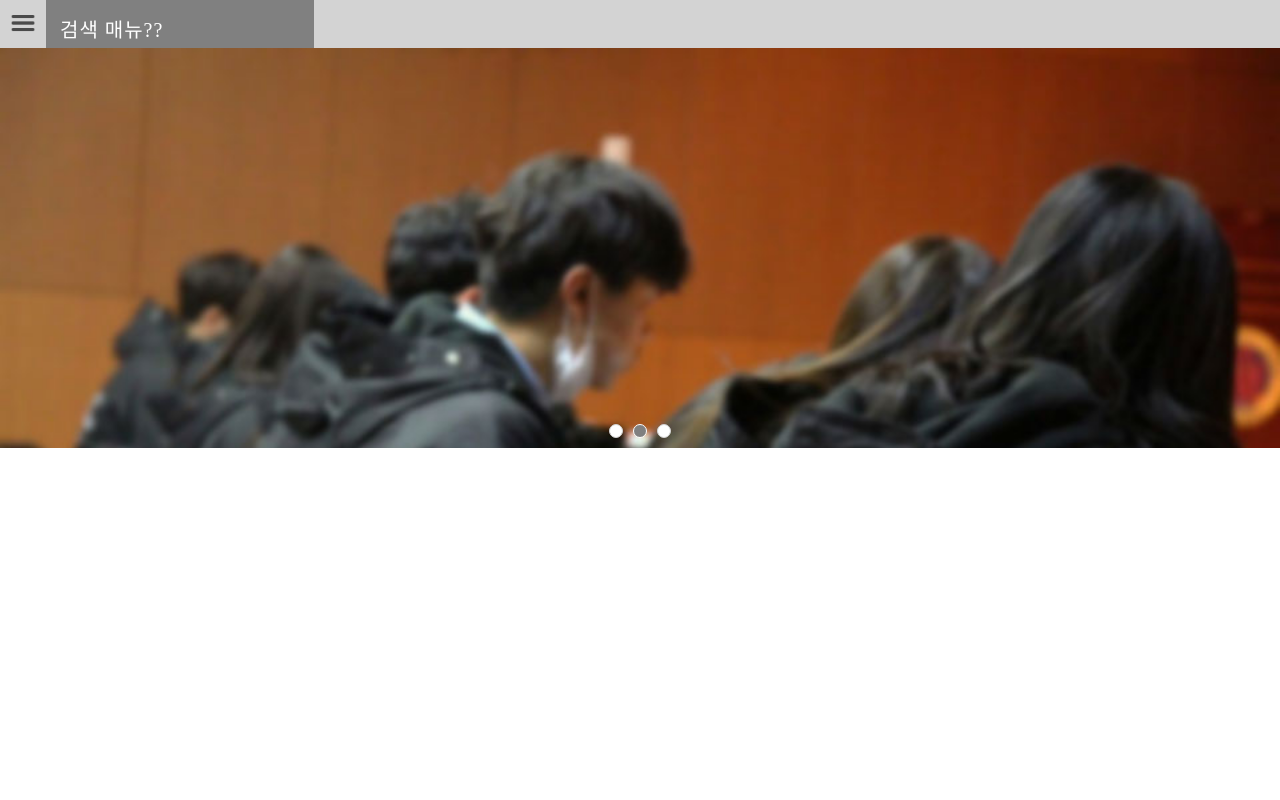
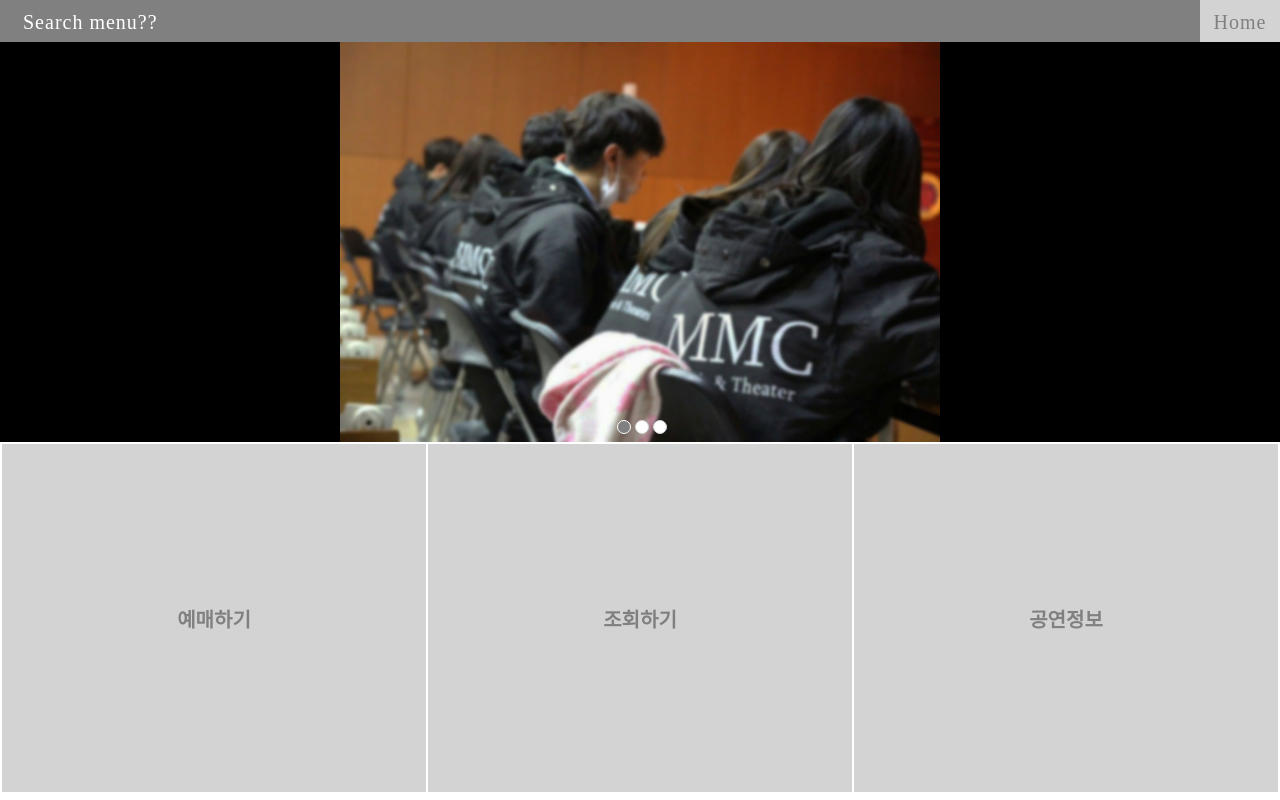
Before and after one commit to Hepheir/2016-Ticketing-Service, a PHP site: page /ticketing/ in a window 1280 px wide. Run offline with PHP 8.4, Linux system fonts and the light colour scheme; lists and menus that the app fills with data are empty; some web fonts are replaced.

Commit message:
UNIT_160708

```diff
--- a/css/support.css
+++ b/css/support.css
@@ -3,8 +3,6 @@ body,html,div,nav{
   height: 100%;
   margin: 0;
   padding: 0;
-  overflow: hidden;
-  letter-spacing: 1px;
 }
 .fl{
   display: inline-block;
@@ -19,6 +17,9 @@ body,html,div,nav{
 }
 .absolute{
   position: absolute;
+}
+.relative{
+  position: relative;
 }
 a{
   color: inherit;
--- a/css/ticketing/home.css
+++ b/css/ticketing/home.css
@@ -1,52 +1,88 @@
 @charset "UTF-8";
 @import url(http://fonts.googleapis.com/earlyaccess/hanna.css);
+/* Float bug */
+.clearfix:after{content:".";display:block;clear:both;visibility:hidden;height:0}
+.clearfix{display: inline-block}
+/* Hides from IE-mac \*/
+* html .clearfix{height:1%}
+
 body,html,div,nav{
   font-family: 'Hanna', "맑은 고딕", serif;
   font-size: 20px;
   color: white;
+  overflow: hidden;
+}
+.LayoutWrap{
+  overflow-y: auto;
 }
 .Header{
-  height: 48px;
+  height: 42px;
+  background: gray;
+  letter-spacing: 1px;
+}
+.toHome{
+  height: 1em;
+  width: 58px;
+  padding: 11px;
   background: lightgray;
-}
-.icon{
-  width: 26px;
-  height: 26px;
-  padding: 10px;
+  text-align: center;
+  cursor: pointer;
+  color: gray;
 }
 .topBar{
-  width: 240px;
-  padding: 14px;
-  background: gray;
+  height: 1em;
+  width: 200px;
+  padding: 11px;
+  text-indent: 12px;
+}
+.imgSectionWrap{
+  height: 50%;
+  background: black;
+}
+.imgSectionFix{
+  /* 자바스크립트에서 너비 설정 */
+  margin: 0 auto;
 }
 .imgSection{
-  height: 50%;
-  overflow: hidden;
+  width: 304%;
   background: #888888;
 }
-.imgDot{
+.dotContainerWrap{
   position: absolute;
+  height: 20px;
   top: 50%;
-  height: 20px;
-  margin-top: 20px;
+  margin: 20px 0;
   text-align: center;
-  cursor: pointer;
+}
+.dotContainer{
+  display: inline-block;
+  width: 54px;
+  margin: 0 auto;
+  padding-left: 3px;
 }
 .dot{
-  display: inline-block;
   width: 12px;
   height: 12px;
   margin: 0 2px;
   background: white;
   border-radius: 50%;
   border: 1px solid lightgray;
+  cursor: pointer;
 }
 .dot:hover{
-  background: gray;
+  background: lightgray;
   border: 1px solid white;
 }
 .selected{
   background: gray;
   border: 1px solid white;
-  cursor: auto;
 }
+.menuContainer{
+  width: 100%;
+  height: 240px;
+  color:gray;
+}
+.menu_1, .menu_2, .menu_3{
+  background: lightgray;
+  cursor: pointer;
+}
--- /dev/null
+++ b/js/ticketing/home.js
@@ -0,0 +1,58 @@
+function imgSectionResize(){
+  if (window.innerHeight > 1.34*window.innerWidth) {
+    document.getElementById("imgSectionWrap").style.height = '40%';
+    document.getElementById("imgSectionFix").style.maxWidth = Math.round(3/5*window.innerHeight)+'px';
+    document.getElementById('dotContainerPosition').style.top = '40%';
+    document.getElementById('menuContainer').style.height = '160px';
+  }
+  else{
+    document.getElementById("imgSectionWrap").style.height = '50%';
+    document.getElementById("imgSectionFix").style.maxWidth = Math.round(3/4*window.innerHeight)+'px';
+    document.getElementById('dotContainerPosition').style.top = '50%';
+    document.getElementById('menuContainer').style.height =  (Math.floor(1/2*window.innerHeight) - 48)+'px';
+  }
+}
+function dotAnimation(n){
+  switch (n) {
+    case 1:
+      document.getElementById('dot_1').className = 'dot fl selected';
+      document.getElementById('dot_2').className = 'dot fl';
+      document.getElementById('dot_3').className = 'dot fl';
+
+      document.getElementById('img_1').style.right = 0+'%';
+      document.getElementById('img_2').style.right = 0+'%';
+      document.getElementById('img_3').style.right = 0+'%';
+
+      t = n - 1;
+      break;
+
+    case 2:
+      document.getElementById('dot_1').className = 'dot fl';
+      document.getElementById('dot_2').className = 'dot fl selected';
+      document.getElementById('dot_3').className = 'dot fl';
+
+      document.getElementById('img_1').style.right = 33+'%';
+      document.getElementById('img_2').style.right = 33+'%';
+      document.getElementById('img_3').style.right = 33+'%';
+
+      t = n - 1;
+      break;
+
+    case 3:
+      document.getElementById('dot_1').className = 'dot fl';
+      document.getElementById('dot_2').className = 'dot fl';
+      document.getElementById('dot_3').className = 'dot fl selected';
+
+      document.getElementById('img_1').style.right = 66+'%';
+      document.getElementById('img_2').style.right = 66+'%';
+      document.getElementById('img_3').style.right = 66+'%';
+
+      t = n - 1;
+      break;
+
+    default:
+      dotAnimation(t % 3 + 1);
+      t++;
+      break;
+  }
+}
--- a/ticketing/index.html
+++ b/ticketing/index.html
@@ -5,7 +5,7 @@
 *   written by hepheir@gmail.com
 *
 * page designed by
-*   dfc7936@naver.com & hepheir@gmail.com
+*   pseudonym0405@naver.com & hepheir@gmail.com
 *
 * :: TICKETING_HOME ::
 -->
@@ -15,30 +15,49 @@
   <meta name="viewport" content="width=device-width, initial-scale=1.0">
   <link rel="stylesheet" href="../css/ticketing/home.css" media="screen">
   <link rel="stylesheet" href="../css/support.css" media="screen">
+  <script src="../js/ticketing/home.js" charset="utf-8"></script>
 </head>
-<body>
+<body onresize="imgSectionResize()">
   <div class="LayoutWrap fixed">
     <div class="Header">
-      <div class="icon fl">
-        <img width="100%" height="100%" src="../asset/icons/gray_hamburger_64.png" alt="Menu" />
+      <div class="topBar fl">
+        Search menu??
       </div>
-      <div class="topBar fl">
-        검색 매뉴??
+      <div class="toHome fr" onclick="window.location.replace('../')">
+        Home
       </div>
     </div>
-    <div class="imgSection">
-      <img width="100%" src="../asset/img/main-background.jpg" alt="" />
-      <div class="imgDot">
-        <div class="dot"></div>
-        <div class="dot selected"></div>
-        <div class="dot"></div>
+    <!--이미지 영역 -->
+    <div id="imgSectionWrap" class="imgSectionWrap">
+      <div id="imgSectionFix" class="imgSectionFix">
+        <div id="imgSection" class="imgSection">
+          <img id="img_1" class="fl relative" width="33%" height="100%" src="../asset/img/main-background.jpg" alt="" />
+          <img id="img_2" class="fl relative" width="33%" height="100%" src="../asset/img/example/1.jpg" alt="" />
+          <img id="img_3" class="fl relative" width="33%" height="100%" src="../asset/img/example/2.jpg" alt="" />
+          <div id="img_end" class="fl" style="width: 1%; height:100%; background: gray;"></div>
+        </div>
+      </div>
+      <div id="dotContainerPosition" class="dotContainerWrap">
+        <div class="dotContainer clearfix">
+          <div id="dot_1" class="dot fl selected" onclick="dotAnimation(1)"></div>
+          <div id="dot_2" class="dot fl" onclick="dotAnimation(2)"></div>
+          <div id="dot_3" class="dot fl" onclick="dotAnimation(3)"></div>
+        </div>
       </div>
     </div>
-    <div class="menuContainer">
-      <div class="menu_1 fl"></div>
-      <div class="menu_2 fl"></div>
-      <div class="menu_3 fl"></div>
-    </div>
+    <!--이미지 영역 끝 -->
+    <table id="menuContainer" class="menuContainer">
+      <tr>
+        <th class="menu_1" onclick="window.location.replace('./select/')">예매하기</th>
+        <th class="menu_2" onclick="window.location.replace('./check/')">조회하기</th>
+        <th class="menu_3" onclick="window.location.replace('../introduce/')">공연정보</th>
+      </tr>
+    </table>
   </div>
+  <script type="text/javascript">
+    var t = 0;
+    setInterval(dotAnimation, 3000);
+    imgSectionResize();
+  </script>
 </body>
 </html>
```
Also changed, not shown: css/ticketing/select.css (added, +34 -0 lines), js/timing.js (added, +8 -0 lines), ticketing/select/index.html (added, +30 -0 lines), asset/img/example/1.jpg (added), asset/img/example/2.jpg (added).
